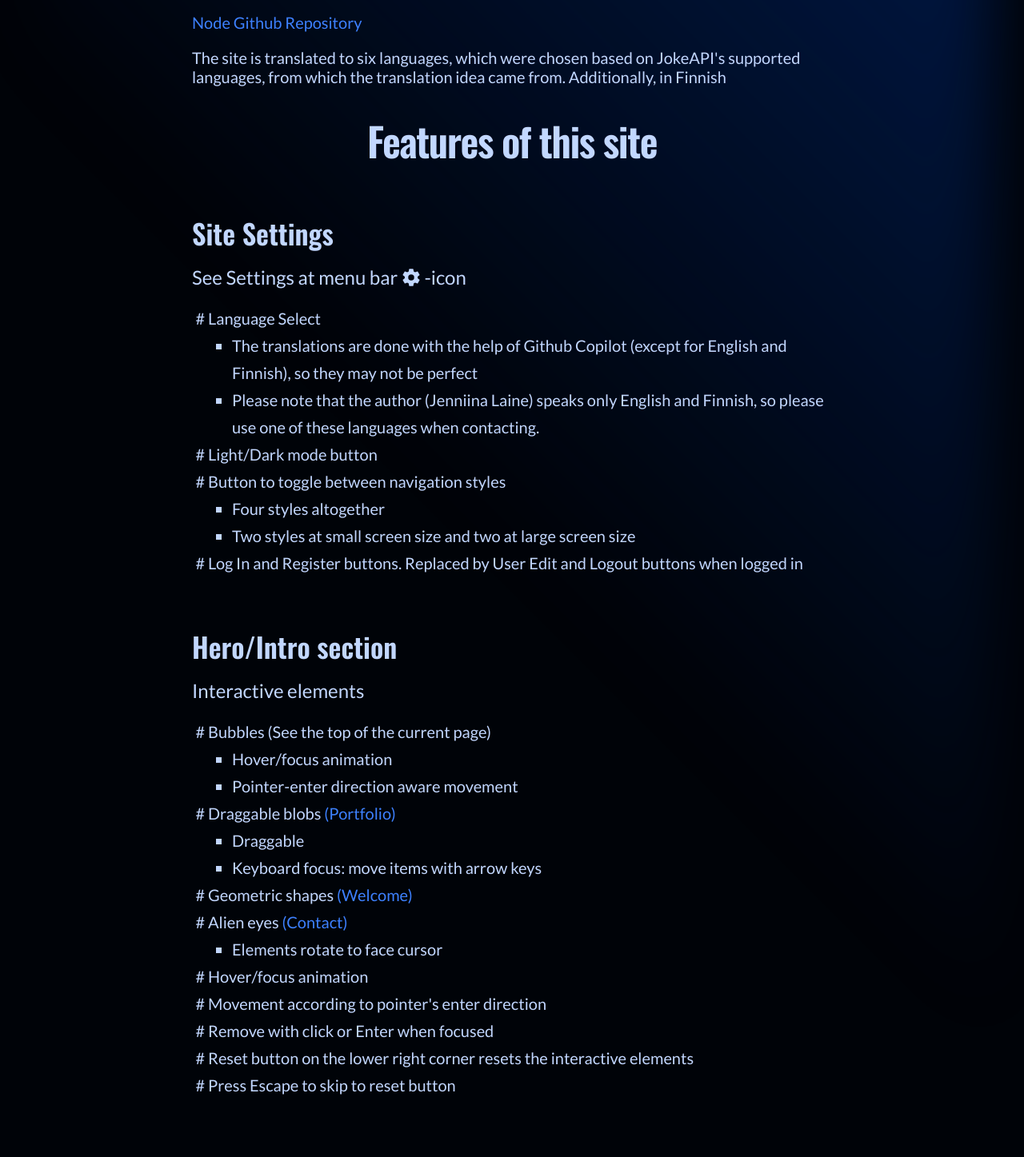
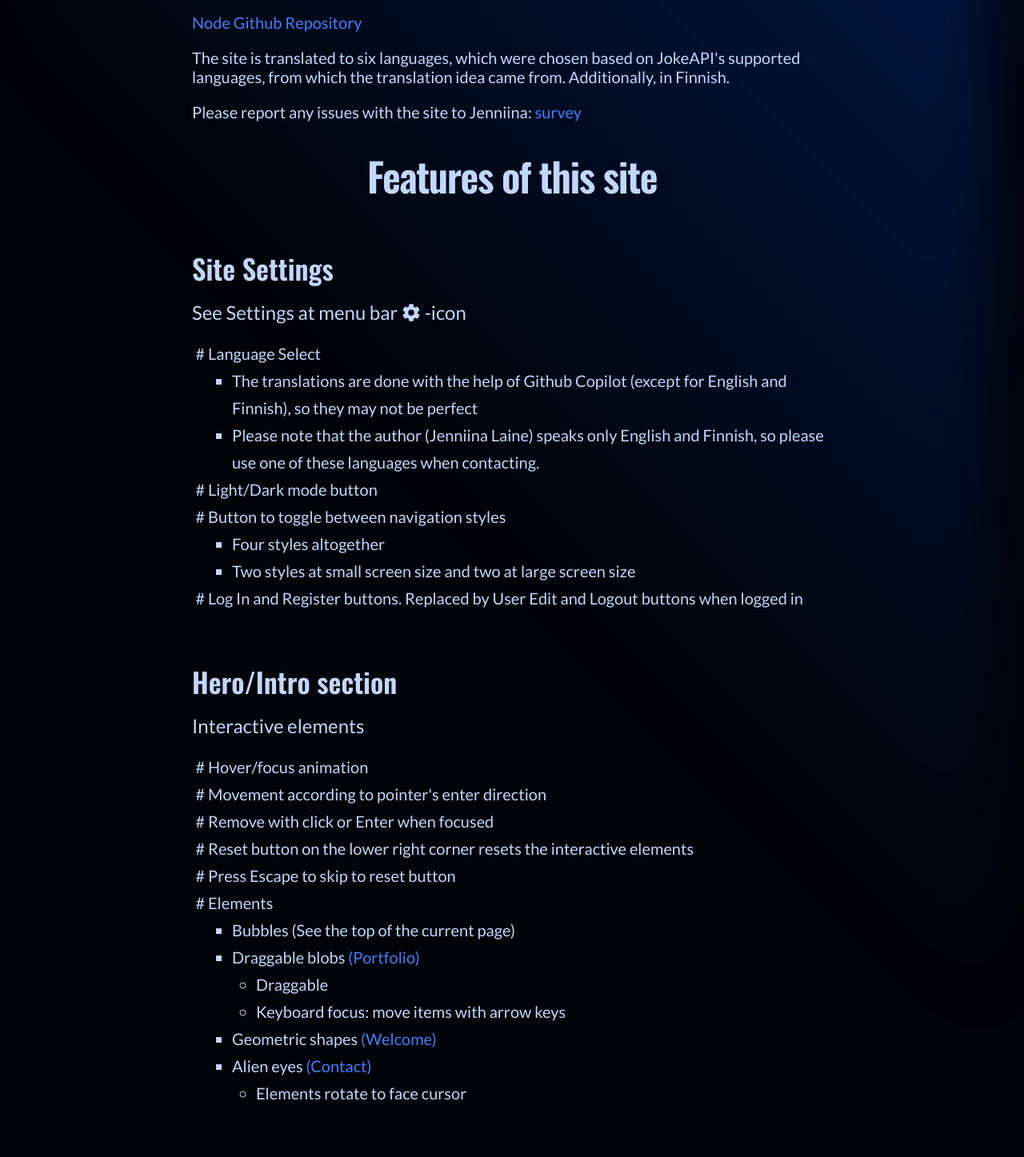
Before and after one commit to jenniina/react-sub-site, a React (Vite) app: page /about in a window 1280 px wide. Shown: the part 840-2287 px from the top of the page at 80% size. Built offline with nearby package versions, Linux system fonts and the light colour scheme; no server answers.

Commit message:
add translations and survey-requests

```diff
--- a/src/components/Jokes/interfaces/index.ts
+++ b/src/components/Jokes/interfaces/index.ts
@@ -294,7 +294,7 @@ export enum EAJokeGeneratorForTheComicallyInclined {
   de = 'Ein Witzgenerator für die komisch geneigten',
   pt = 'Um gerador de piadas para os comicamente inclinados',
   cs = 'Generátor vtipů pro komicky nakloněné',
-  fi = 'Vitsigeneraattori huumoriin taipuvaisille',
+  fi = 'Vitsigeneraattori vitsiniekoille',
 }
 export enum ESaveJoke {
   en = 'Save Joke',
--- a/src/interfaces/about.ts
+++ b/src/interfaces/about.ts
@@ -14,7 +14,7 @@ export enum EPressEscapeToSkipToResetButton {
   de = 'Drücken Sie Escape, um zur Schaltfläche Zurücksetzen zu springen',
   pt = 'Pressione Escape para pular para o botão de redefinição',
   cs = 'Stisknutím klávesy Escape přejdete na tlačítko Reset',
-  fi = 'Paina Escape ohittaaksesi nollauspainikkeen',
+  fi = 'Paina Escape hypätäksesi nollauspainikkeeseen',
 }
 export enum EReactApps {
   en = 'React Apps',
@@ -341,11 +341,11 @@ export enum ENodeGithubRepository {
   fi = 'Node Github -repositorio',
 }
 export enum ETheSiteIsTranslatedToSixLanguagesWhichWere {
-  en = "The site is translated to six languages, which were chosen based on JokeAPI's supported languages, from which the translation idea came from. Additionally, in Finnish",
-  es = 'El sitio está traducido a seis idiomas, que fueron elegidos en función de los idiomas admitidos por JokeAPI, de donde provino la idea de la traducción. Además, en finlandés',
-  fr = 'Le site est traduit en six langues, qui ont été choisies en fonction des langues prises en charge par JokeAPI, d où est venue l idée de la traduction. De plus, en finnois',
-  de = 'Die Website ist in sechs Sprachen übersetzt, die auf den unterstützten Sprachen von JokeAPI basieren, von denen die Übersetzungsidee stammt. Zusätzlich auf Finnisch',
+  en = "The site is translated to six languages, which were chosen based on JokeAPI's supported languages, from which the translation idea came from. Additionally, in Finnish.",
+  es = 'El sitio está traducido a seis idiomas, que fueron elegidos en función de los idiomas admitidos por JokeAPI, de donde provino la idea de la traducción. Además, en finlandés.',
+  fr = 'Le site est traduit en six langues, qui ont été choisies en fonction des langues prises en charge par JokeAPI, d où est venue l idée de la traduction. De plus, en finnois.',
+  de = 'Die Website ist in sechs Sprachen übersetzt, die auf den unterstützten Sprachen von JokeAPI basieren, von denen die Übersetzungsidee stammt. Zusätzlich auf Finnisch.',
   pt = 'O site é traduzido para seis idiomas, que foram escolhidos com base nos idiomas suportados pelo JokeAPI, de onde veio a ideia de tradução. Além disso, em finlandês',
-  cs = 'Stránka je přeložena do šesti jazyků, které byly vybrány na základě podporovaných jazyků JokeAPI, ze kterých pochází myšlenka překladu. Kromě toho ve finštině',
-  fi = 'Sivusto on käännetty kuuteen kieleen, jotka valittiin JokeAPI:n tuettujen kielten perusteella, josta käännösidea tuli. Lisäksi suomeksi',
+  cs = 'Stránka je přeložena do šesti jazyků, které byly vybrány na základě podporovaných jazyků JokeAPI, ze kterých pochází myšlenka překladu. Kromě toho ve finštině.',
+  fi = 'Sivusto on käännetty kuuteen kieleen, jotka valittiin JokeAPI:n tuettujen kielten perusteella, josta käännösidea tuli. Lisäksi suomeksi.',
 }
--- a/src/interfaces/blobs.ts
+++ b/src/interfaces/blobs.ts
@@ -122,7 +122,7 @@ export enum EStopScrollingBehaviorToUseTheMouseWheelFreely {
   de = 'Stoppen Sie das Bildlaufverhalten, um das Mausrad frei zu verwenden',
   pt = 'Pare o comportamento de rolagem para usar a roda do mouse livremente',
   cs = 'Zastavte chování posouvání, abyste mohli myší volně používat kolečko',
-  fi = 'Lopeta vierityskäyttäytyminen, jotta voit käyttää hiiren pyörää vapaasti',
+  fi = 'Lopeta sivun vieritys, jotta voit käyttää hiiren pyörää vapaasti',
 }
 export enum EWhichBlobIsCurrentlyActiveCanBeSeenAtTheTopLeftOfTheContainer {
   en = 'Which blob is currently active can be seen at the top left of the container',
--- a/src/interfaces/index.ts
+++ b/src/interfaces/index.ts
@@ -944,6 +944,15 @@ export enum EGeometricShapes {
   cs = 'Geometrické tvary',
   fi = 'Geometriset muodot',
 }
+export enum EElements {
+  en = 'Elements',
+  es = 'Elementos',
+  fr = 'Éléments',
+  de = 'Elemente',
+  pt = 'Elementos',
+  cs = 'Prvky',
+  fi = 'Elementit',
+}
 export enum EElementsRotateToFaceCursor {
   en = 'Elements rotate to face cursor',
   es = 'Los elementos giran para enfrentar el cursor',
@@ -1213,7 +1222,7 @@ export enum EReactSpecificAppsMadeWithViteAndTypescript {
   de = 'React-spezifische Apps mit Vite und Typescript. Jede App ist so konzipiert, dass sie sowohl mit dem Zeiger als auch mit der Tastatur zugänglich ist.',
   pt = 'Aplicativos específicos do React feitos com Vite e Typescript. Cada aplicativo é projetado para ser acessível tanto com o ponteiro quanto com o teclado.',
   cs = 'Aplikace specifické pro React vyrobené s Vite a Typescript. Každá aplikace je navržena tak, aby byla přístupná jak ukazovátkem, tak klávesnicí.',
-  fi = 'React-sovellukset, jotka on tehty Vite- ja Typescript-ohjelmilla. Jokainen sovellus on suunniteltu sekä osoittimella että näppäimistöllä käytettäväksi.',
+  fi = 'React-sovelluksia (Vite ja Typescript). Jokainen sovellus on suunniteltu sekä osoittimella että näppäimistöllä käytettäväksi.',
 }
 export enum EDependencies {
   en = 'Dependencies',
@@ -1225,13 +1234,13 @@ export enum EDependencies {
   fi = 'Riippuvuudet',
 }
 export enum EQuizAppIntro {
-  en = 'A quiz app with three difficulty levels, a timer, and a highscore list. The app uses the Open Trivia Database API to fetch questions.',
+  en = 'A quiz app with three difficulty levels, a timer, and a highscore list. The app uses the The Trivia API to fetch questions.',
   es = 'Una aplicación de cuestionario con tres niveles de dificultad, un temporizador y una lista de puntuaciones altas. La aplicación utiliza la API de la base de datos de preguntas abiertas para recuperar preguntas.',
   fr = "Une application de quiz avec trois niveaux de difficulté, une minuterie et une liste de scores élevés. L'application utilise l'API de la base de données de quiz ouverte pour récupérer des questions.",
-  de = 'Eine Quiz-App mit drei Schwierigkeitsgraden, einem Timer und einer Highscore-Liste. Die App verwendet die Open Trivia Database API, um Fragen abzurufen.',
+  de = 'Eine Quiz-App mit drei Schwierigkeitsgraden, einem Timer und einer Highscore-Liste. Die App verwendet die Trivia API, um Fragen abzurufen.',
   pt = 'Um aplicativo de questionário com três níveis de dificuldade, um temporizador e uma lista de pontuações altas. O aplicativo usa a API do banco de dados de perguntas abertas para buscar perguntas.',
-  cs = 'Aplikace kvízu se třemi obtížnostmi, časovačem a seznamem nejlepších výsledků. Aplikace používá API databáze otázek Open Trivia k získání otázek.',
-  fi = 'Tietovisailu, jossa on kolme vaikeustasoa, ajastin ja kunkin vaikeustason piste-ennätysten lista. Sovellus käyttää Open Trivia Database API:a kysymysten hakemiseen.',
+  cs = 'Aplikace kvízu se třemi obtížnostmi, časovačem a seznamem nejlepších výsledků. Aplikace používá API databáze otázek Trivia k získání otázek.',
+  fi = 'Tietovisailu, jossa on kolme vaikeustasoa, ajastin ja kunkin vaikeustason piste-ennätysten lista. Sovellus käyttää The Trivia API:a kysymysten hakemiseen.',
 }
 export enum EJokesAppIntro {
   en = 'A joke app with customizable options that uses the JokeAPI to fetch jokes.',
@@ -1521,6 +1530,16 @@ export enum ESurvey {
   cs = 'Průzkum',
   fi = 'Kysely',
 }
+// Please report any issues with the site to Jenniina
+export enum EPleaseReportAnyIssuesWithTheSiteToJenniina {
+  en = 'Please report any issues with the site to Jenniina',
+  es = 'Informe cualquier problema con el sitio a Jenniina',
+  fr = 'Veuillez signaler tout problème avec le site à Jenniina',
+  de = 'Bitte melden Sie Probleme mit der Website an Jenniina',
+  pt = 'Informe quaisquer problemas com o site para Jenniina',
+  cs = 'Prosím, nahlaste Jenniině jakékoliv problémy se stránkou',
+  fi = 'Pyydän ilmoittamaan sivuston ongelmista',
+}
 export enum EInstructions {
   en = 'Instructions',
   es = 'Instrucciones',
--- a/src/interfaces/todo.ts
+++ b/src/interfaces/todo.ts
@@ -32,7 +32,7 @@ export enum EAddTasksByTabbingToTheInputFieldAnd {
   de = 'Fügen Sie Aufgaben hinzu, indem Sie auf das Eingabefeld klicken und die Eingabetaste drücken oder auf die Schaltfläche Aufgabe hinzufügen klicken und die Leertaste drücken',
   pt = 'Adicione tarefas clicando no campo de entrada e pressionando Enter ou clicando no botão Adicionar tarefa e pressionando Espaço',
   cs = 'Přidejte úkoly klepnutím na vstupní pole a stisknutím klávesy Enter nebo klepnutím na tlačítko Přidat úkol a stisknutím mezerníku',
-  fi = 'Lisää tehtäviä napsauttamalla syöttökenttää ja painamalla Enter tai napsauttamalla Lisää tehtävä -painiketta ja painamalla välilyöntiä',
+  fi = 'Lisää tehtäviä siirtymällä syöttökenttään, kirjoittamalla ja painamalla Enter tai tai kirjoitettuasi siirtymällä Lisää tehtävä -painikkeeseen ja painamalla välilyöntiä',
 }
 export enum ERemoveATaskByTabbingToTheRemoveButtonAnd {
   en = 'Remove a task by tabbing to the remove-button and pressing Space, or remove all completed tasks by pressing Space on the Clear Completed Tasks button',
--- a/src/pages/About.tsx
+++ b/src/pages/About.tsx
@@ -14,6 +14,7 @@ import {
   EDragAndDrop,
   EDraggable,
   EDraggableBlobs,
+  EElements,
   EElementsRotateToFaceCursor,
   EFeaturesOfThisSite,
   EFourStylesAltogether,
@@ -31,6 +32,7 @@ import {
   EMainSite,
   EMovementAccordingToPointerEnterDirection,
   EMultistepForm,
+  EPleaseReportAnyIssuesWithTheSiteToJenniina,
   EPointerEnterDirectionAwareMovement,
   EPortfolio,
   EQuizApp,
@@ -40,6 +42,7 @@ import {
   ESeeTheTopOfTheCurrentPage,
   ESettings,
   ESiteSettings,
+  ESurvey,
   ETwoStylesAtSmallScreenSizeAndTwoAtLargeScreenSize,
   EWelcome,
 } from '../interfaces'
@@ -184,6 +187,12 @@ export default function About({
                 </a>
               </p>
               <p>{ETheSiteIsTranslatedToSixLanguagesWhichWere[language]}</p>
+              <p>
+                {EPleaseReportAnyIssuesWithTheSiteToJenniina[language]}:{' '}
+                <a href='/portfolio/select?survey=true'>
+                  {ESurvey[language].toLowerCase()}
+                </a>{' '}
+              </p>
 
               <h2 id='site-features'>{EFeaturesOfThisSite[language]}</h2>
 
@@ -235,32 +244,6 @@ export default function About({
               </h3>
               <big>{EInteractiveElements[language]}</big>
               <ul className='ul'>
-                <li>
-                  {EBubbles[language]} ({ESeeTheTopOfTheCurrentPage[language]})
-                </li>
-                <ul>
-                  <li>{EHoverFocusAnimation[language]}</li>
-                  <li>{EPointerEnterDirectionAwareMovement[language]}</li>
-                </ul>
-
-                <li>
-                  {EDraggableBlobs[language]}{' '}
-                  <Link to='/portfolio'>({EPortfolio[language]})</Link>
-                  <ul>
-                    <li>{EDraggable[language]}</li>
-                    <li>{EKeyboardFocusMoveItemsWithArrowKeys[language]}</li>
-                  </ul>
-                </li>
-                <li>
-                  {EGeometricShapes[language]} <Link to='/'>({EWelcome[language]})</Link>
-                  <ul></ul>
-                </li>
-                <li>
-                  {EAlienEyes[language]} <Link to='/contact'>({EContact[language]})</Link>
-                  <ul>
-                    <li>{EElementsRotateToFaceCursor[language]}</li>
-                  </ul>
-                </li>
                 <li>{EHoverFocusAnimation[language]}</li>
                 <li>{EMovementAccordingToPointerEnterDirection[language]}</li>
                 <li>{ERemoveWithClickOrEnterWhenFocused[language]}</li>
@@ -272,6 +255,35 @@ export default function About({
                   }
                 </li>
                 <li>{EPressEscapeToSkipToResetButton[language]}</li>
+                <li>
+                  {EElements[language]}
+                  <ul>
+                    <li>
+                      {EBubbles[language]} ({ESeeTheTopOfTheCurrentPage[language]})
+                    </li>
+
+                    <li>
+                      {EDraggableBlobs[language]}{' '}
+                      <Link to='/portfolio'>({EPortfolio[language]})</Link>
+                      <ul>
+                        <li>{EDraggable[language]}</li>
+                        <li>{EKeyboardFocusMoveItemsWithArrowKeys[language]}</li>
+                      </ul>
+                    </li>
+                    <li>
+                      {EGeometricShapes[language]}{' '}
+                      <Link to='/'>({EWelcome[language]})</Link>
+                      <ul></ul>
+                    </li>
+                    <li>
+                      {EAlienEyes[language]}{' '}
+                      <Link to='/contact'>({EContact[language]})</Link>
+                      <ul>
+                        <li>{EElementsRotateToFaceCursor[language]}</li>
+                      </ul>
+                    </li>
+                  </ul>
+                </li>
               </ul>
 
               <h3 id='react' className='left'>
--- a/src/pages/Portfolio.tsx
+++ b/src/pages/Portfolio.tsx
@@ -13,9 +13,11 @@ import {
   EMainSite,
   EMultistepForm,
   EMultistepFormIntro,
+  EPleaseReportAnyIssuesWithTheSiteToJenniina,
   EQuizApp,
   EQuizAppIntro,
   EReactSpecificAppsMadeWithViteAndTypescript,
+  ESurvey,
   EThisSiteFocusesOnReactApplications,
   ETodoAppIntro,
   RefObject,
@@ -63,6 +65,12 @@ export default function Portfolio({
               <p className={styles.introparagraph}>
                 {EThisSiteFocusesOnReactApplications[language]} <br /> <br />
                 <a href='https://jenniina.fi/#portfolio'>{EMainSite[language]}</a>
+                <br />
+                <br />
+                {EPleaseReportAnyIssuesWithTheSiteToJenniina[language]}:{' '}
+                <a href='/portfolio/select?survey=true'>
+                  {ESurvey[language].toLowerCase()}
+                </a>{' '}
               </p>
               <h2>React Apps</h2>
 
--- a/src/pages/pages-portfolio/CustomSelectPage.tsx
+++ b/src/pages/pages-portfolio/CustomSelectPage.tsx
@@ -1,4 +1,4 @@
-import { useState, useRef } from 'react'
+import { useState, useRef, useEffect } from 'react'
 import Hero from '../../components/Hero/Hero'
 import { Select, SelectOption } from '../../components/Select/Select'
 import FormWrapper from '../../components/FormWrapper/FormWrapper'
@@ -139,6 +139,24 @@ export default function CustomSelectPage({
     }
   }
 
+  useEffect(() => {
+    const params = new URLSearchParams(window.location.search)
+    console.log(params.get('survey'))
+    setTimeout(() => {
+      if (params.get('survey')) {
+        //scroll to #survey
+        const survey = document.getElementById('survey')
+        if (survey) {
+          survey.scrollIntoView({
+            behavior: 'smooth',
+            block: 'start',
+            inline: 'nearest',
+          })
+        }
+      }
+    }, 1000)
+  }, [])
+
   return (
     <div className={`select ${type}`}>
       <Hero language={language} address='select' heading={heading} text={text} />
@@ -169,7 +187,7 @@ export default function CustomSelectPage({
               </ul>
               <div className={selectStyles['selects-container']}>
                 <h3>{ECustomSelect[language]}</h3>
-                <form ref={form} onSubmit={handleSubmit}>
+                <form ref={form} onSubmit={handleSubmit} id='survey'>
                   <FormWrapper
                     className='flex'
                     title={ESurvey[language]}
```
Also changed, not shown: 5 other files (tests, documents, lock files or other folders).
